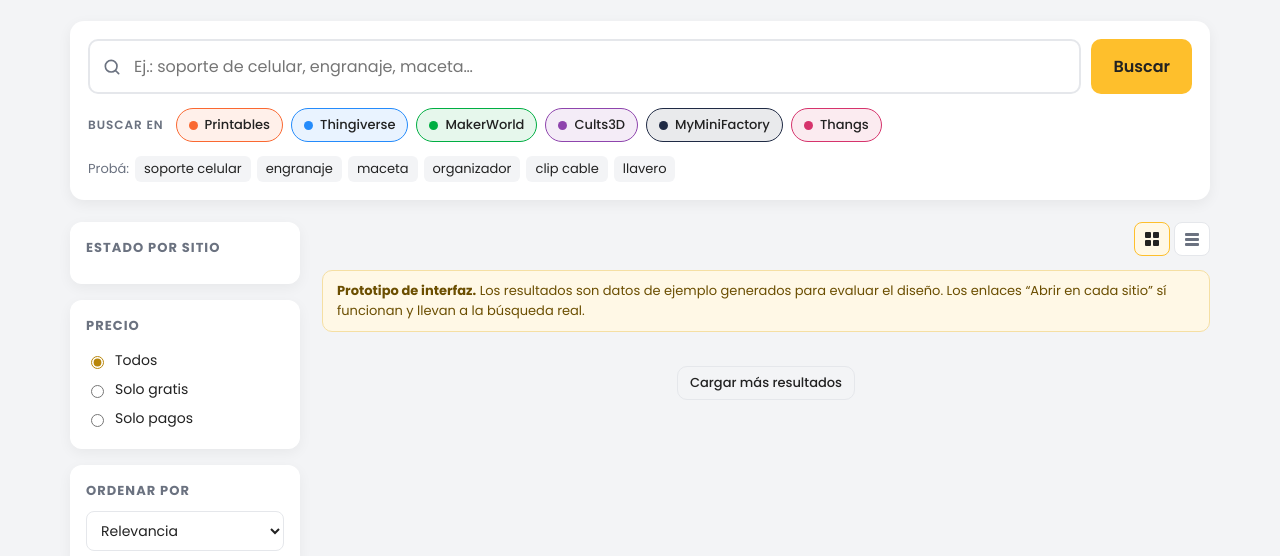
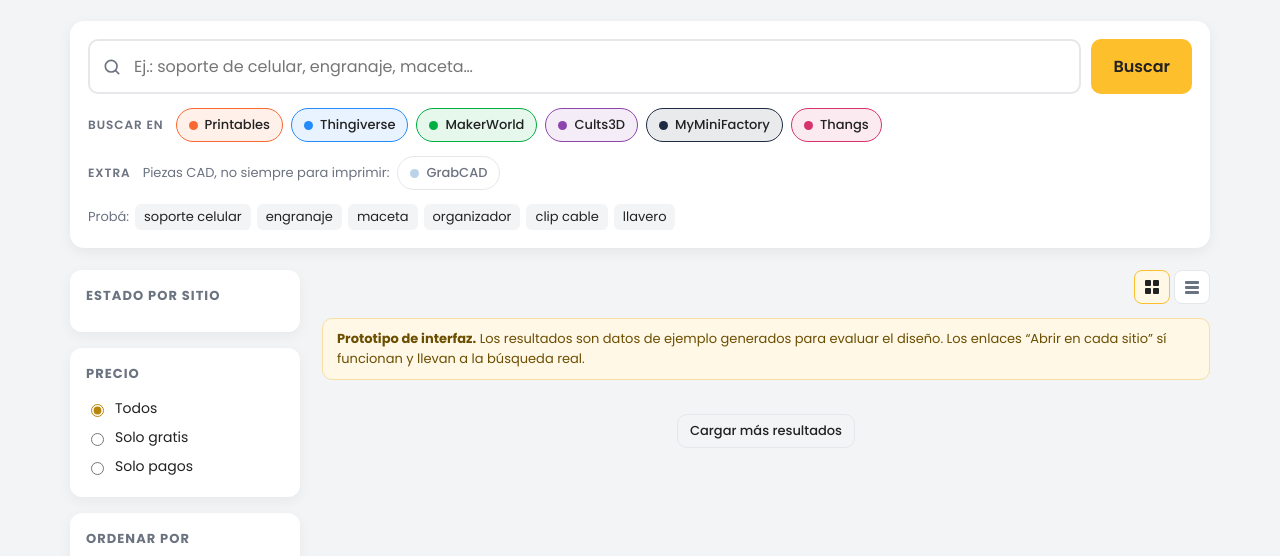
Before and after one commit to solvo-herramientas/solvo-herramientas.github.io, a plain HTML site: page buscador-3d/index.html in a window 1280 px wide. Shown: the part 216-772 px from the top of the page. Drawn offline with Linux system fonts and the light colour scheme.

Commit message:
Buscador 3D: agregar GrabCAD como fuente opcional
Co-Authored-By: Claude Opus 5.5 <noreply@anthropic.com>
Claude-Session: https://claude.ai/code/session_018SzbaSfE6Phhb48gCsAW5i

```diff
--- a/buscador-3d/index.html
+++ b/buscador-3d/index.html
@@ -41,6 +41,7 @@
   .chip .dot { width: 9px; height: 9px; border-radius: 50%; background: var(--c); opacity: .35; }
   .chip[aria-pressed="true"] { border-color: var(--c); color: var(--tinta); background: color-mix(in srgb, var(--c) 10%, #fff); }
   .chip[aria-pressed="true"] .dot { opacity: 1; }
+  .hint { font-size: 13px; color: var(--gris); }
   .suggest { display: flex; flex-wrap: wrap; gap: 6px; align-items: center; font-size: 13px; color: var(--gris); }
   .suggest button { font: inherit; font-size: 13px; background: var(--fondo); border: 0; border-radius: 6px; padding: 3px 9px; cursor: pointer; color: var(--tinta); }
   .suggest button:hover { background: #fdf0cf; }
@@ -144,6 +145,7 @@
       <button class="btn" type="submit">Buscar</button>
     </div>
     <div class="sources" id="sources"><span class="row-label">Buscar en</span></div>
+    <div class="sources" id="sources-extra" hidden><span class="row-label">Extra</span><span class="hint">Piezas CAD, no siempre para imprimir:</span></div>
     <div class="suggest" id="suggest">Probá:</div>
   </form>
 
@@ -222,6 +224,8 @@ const SOURCES = [
   { id: 'cults',         name: 'Cults3D',       color: '#8E44AD', searchUrl: q => `https://cults3d.com/es/b%C3%BAsqueda?q=${q}` },
   { id: 'myminifactory', name: 'MyMiniFactory', color: '#1F2A44', searchUrl: q => `https://www.myminifactory.com/search/?query=${q}` },
   { id: 'thangs',        name: 'Thangs',        color: '#D6336C', searchUrl: q => `https://thangs.com/search/${q}?scope=all` },
+  // Opcional: piezas CAD de ingeniería, no siempre pensadas para imprimir
+  { id: 'grabcad',       name: 'GrabCAD',       color: '#3F7FBF', optional: true, searchUrl: q => `https://grabcad.com/library?query=${q}` },
 ].map(s => ({ ...s, search: (q, page) => demoSearch(s, q, page) }));
 
 const SUGGESTIONS = ['soporte celular', 'engranaje', 'maceta', 'organizador', 'clip cable', 'llavero'];
@@ -274,7 +278,7 @@ function placeholderThumb(it, color) {
 
 /* ---------- Estado y UI ---------- */
 const $ = s => document.querySelector(s);
-const state = { q: '', page: 1, active: new Set(load('sources', SOURCES.map(s => s.id))), results: [], status: {}, view: load('view', 'grid') };
+const state = { q: '', page: 1, active: new Set(load('sources', SOURCES.filter(s => !s.optional).map(s => s.id))), results: [], status: {}, view: load('view', 'grid') };
 function load(k, d) { try { const v = localStorage.getItem('b3d.' + k); return v ? JSON.parse(v) : d; } catch { return d; } }
 function save(k, v) { try { localStorage.setItem('b3d.' + k, JSON.stringify(v)); } catch {} }
 const fmt = n => n >= 1000 ? (n / 1000).toFixed(n >= 10000 ? 0 : 1).replace('.', ',') + ' k' : String(n);
@@ -286,6 +290,7 @@ SOURCES.forEach(s => {
   const b = document.createElement('button');
   b.type = 'button'; b.className = 'chip'; b.style.setProperty('--c', s.color);
   b.innerHTML = `<span class="dot"></span>${s.name}`;
+  if (s.optional) { b.title = 'Modelos CAD de ingeniería; no todos están pensados para imprimir'; $('#sources-extra').hidden = false; }
   b.setAttribute('aria-pressed', state.active.has(s.id));
   b.onclick = () => {
     state.active.has(s.id) ? state.active.delete(s.id) : state.active.add(s.id);
@@ -294,7 +299,7 @@ SOURCES.forEach(s => {
     save('sources', [...state.active]);
     if (state.q) run(state.q);
   };
-  $('#sources').append(b);
+  (s.optional ? $('#sources-extra') : $('#sources')).append(b);
 });
 SUGGESTIONS.forEach(t => { const b = document.createElement('button'); b.type = 'button'; b.textContent = t; b.onclick = () => { $('#q').value = t; run(t); }; $('#suggest').append(b); });
 
```
